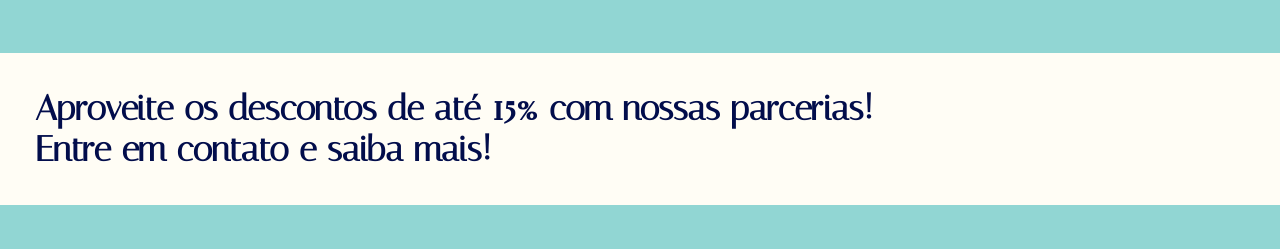
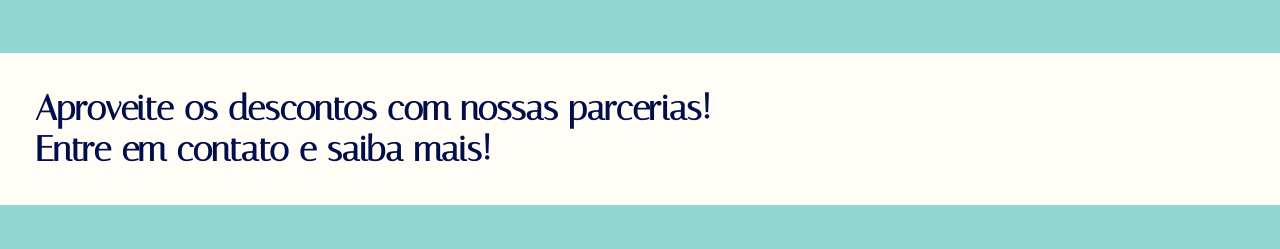
Before and after one commit to antoniojscardoso/Condominio, a website: page acesse.html in a window 1280 px wide. Shown: the part 197-446 px from the top of the page. Drawn offline with Linux system fonts and the light colour scheme.

Commit message:
alterando icon

```diff
--- a/acesse.html
+++ b/acesse.html
@@ -4,7 +4,7 @@
 <head>
     <meta charset="UTF-8">
     <title>DESCONTOMINIO</title>
-    <link rel="shortcut icon" href="./imagens/Realizza Granja viana II.png" type="image/x-icon" />
+    <link rel="shortcut icon" href="./imagens/icon.png" type="image/x-icon" />
     <link rel="stylesheet" href="acesse.css">
     <script src="https://kit.fontawesome.com/ceb3c1690c.js" crossorigin="anonymous"></script>
 </head>
@@ -21,7 +21,7 @@
     </nav>
   </header>
   <article class="contato">
-    Aproveite os descontos de até 15% com nossas parcerias!<br> Entre em contato e saiba mais!
+    Aproveite os descontos com nossas parcerias!<br> Entre em contato e saiba mais!
   </article>
  <section class="ofertas">
   <img  src="imagens/vivara_logo.jpeg" alt="submit" class="image" >
```
Also changed, not shown: home.html (+1 -1 lines), sobre.html (+1 -1 lines), README.md.
